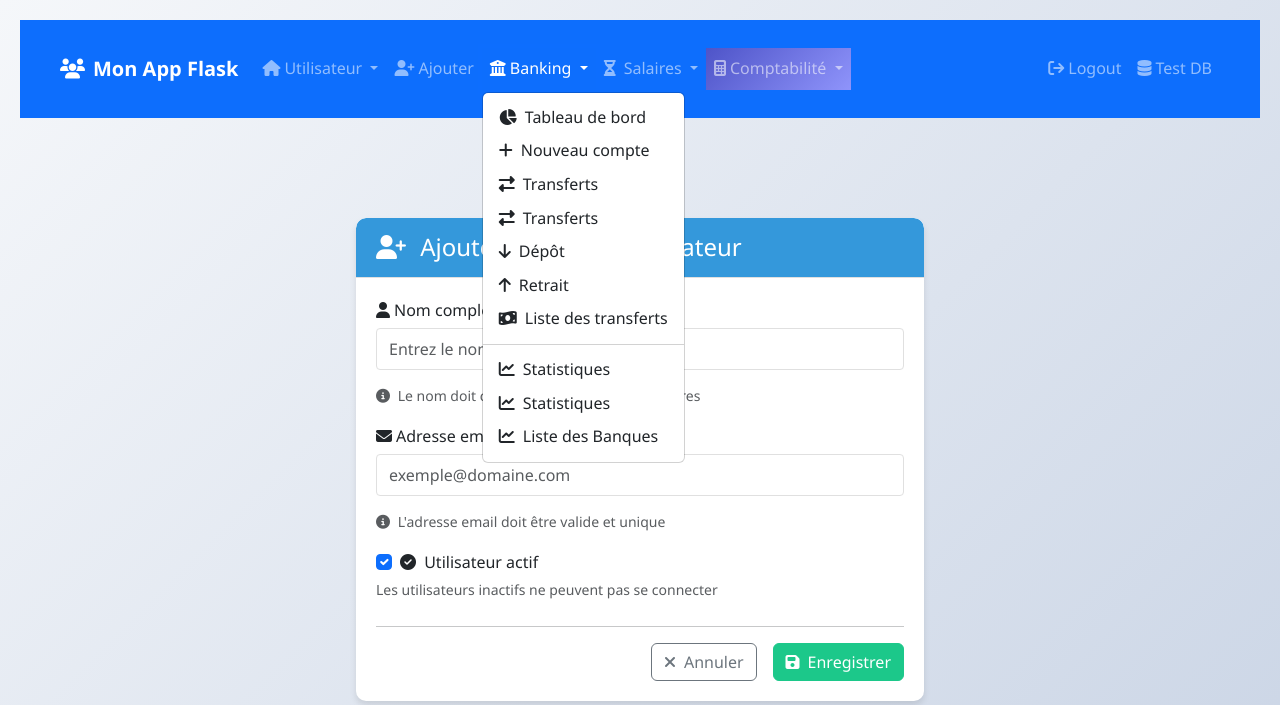
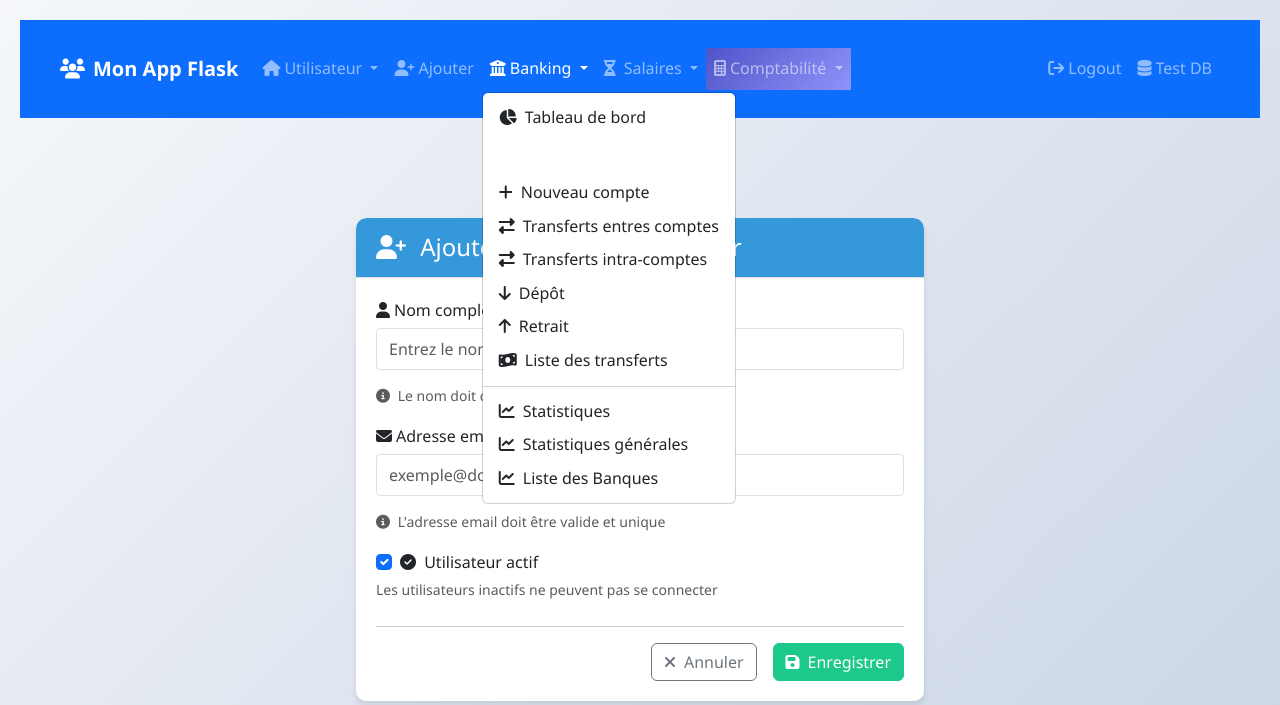
Before and after one commit to lorisjunodrstat/AppBancaireLocal, a Flask app: template app/templates/ajouter.html in a window 1280 px wide, after a click on "Banking". Shown: the top 705 px of the page. Run offline with Flask 3, Linux system fonts and the light colour scheme; the template is opened without the code that fills it, so the values that code supplies are empty; some libraries are stand-ins or nearby versions.

Commit message:
Correction du menu général

```diff
--- a/app/templates/base.html
+++ b/app/templates/base.html
@@ -101,16 +101,54 @@
                                     <i class="fas fa-chart-pie me-2"></i>Tableau de bord
                                 </a>
                             </li>
+                            <li class="nav-item dropdown">
+                                <a class="nav-link dropdown-toggle" href="#" role="button" data-bs-toggle="dropdown">
+                                    <i class="fas fa-wallet me-1"></i>Mes Comptes
+                                </a>
+                                <ul class="dropdown-menu">
+                                    {% if user_comptes %}
+                                    {% for compte in user_comptes %}
+                                    <li class="dropdown-submenu">
+                                        <a class="dropdown-item dropdown-toggle" href="#">
+                                            <i class="fas fa-chevron-right me-2"></i>{{ compte.nom }}
+                                        </a>
+                                        <ul class="dropdown-menu">
+                                            <li>
+                                                <a class="dropdown-item" href="{{ url_for('banking.compte_detail', compte_id=compte.id) }}">
+                                                    <i class="fas fa-info-circle me-2"></i>Détails du compte
+                                                </a>
+                                            </li>
+                                            {% if compte.sous_comptes %}
+                                            <li>
+                                                <hr class="dropdown-divider">
+                                            </li>
+                                            {% for sous_compte in compte.sous_comptes %}
+                                            <li>
+                                                <a class="dropdown-item"
+                                                    href="{{ url_for('banking.sous_compte_detail', compte_id=compte.id, sous_compte_id=sous_compte.id) }}">
+                                                    <i class="fas fa-chevron-circle-right me-2"></i>{{ sous_compte.nom }}
+                                                </a>
+                                            </li>
+                                            {% endfor %}
+                                            {% endif %}
+                                        </ul>
+                                    </li>
+                                    {% endfor %}
+                                    {% else %}
+                                    <li class="dropdown-item-text">Aucun compte</li>
+                                    {% endif %}
+                                </ul>
+                            </li>
 
                             <li><a class="dropdown-item" href="{{ url_for('banking.banking_nouveau_compte') }}">
                                     <i class="fas fa-plus me-2"></i>Nouveau compte
                                 </a></li>
                             <li><a class="dropdown-item" href="{{ url_for('banking.banking_transfert') }}">
-                                    <i class="fas fa-exchange-alt me-2"></i>Transferts
+                                    <i class="fas fa-exchange-alt me-2"></i>Transferts entres comptes
                                 </a>
                             </li>
                             <li><a class="dropdown-item" href="{{ url_for('banking.banking_transfert_compte_sous_compte') }}">
-                                    <i class="fas fa-exchange-alt me-2"></i>Transferts
+                                    <i class="fas fa-exchange-alt me-2"></i>Transferts intra-comptes
                                 </a>
                             </li>
 
@@ -133,7 +171,7 @@
                                     <i class="fas fa-chart-line me-2"></i>Statistiques
                                 </a></li>
                             <li><a class="dropdown-item" href="{{ url_for('banking.banking_statistique_dashboard') }}">
-                                    <i class="fas fa-chart-line me-2"></i>Statistiques
+                                    <i class="fas fa-chart-line me-2"></i>Statistiques générales
                                 </a></li>
                             <li><a class="dropdown-item" href="{{ url_for('banking.liste_banques') }}">
                                     <i class="fas fa-chart-line me-2"></i>Liste des Banques
```
Also changed, not shown: app/__init__.py (+18 -0 lines).
